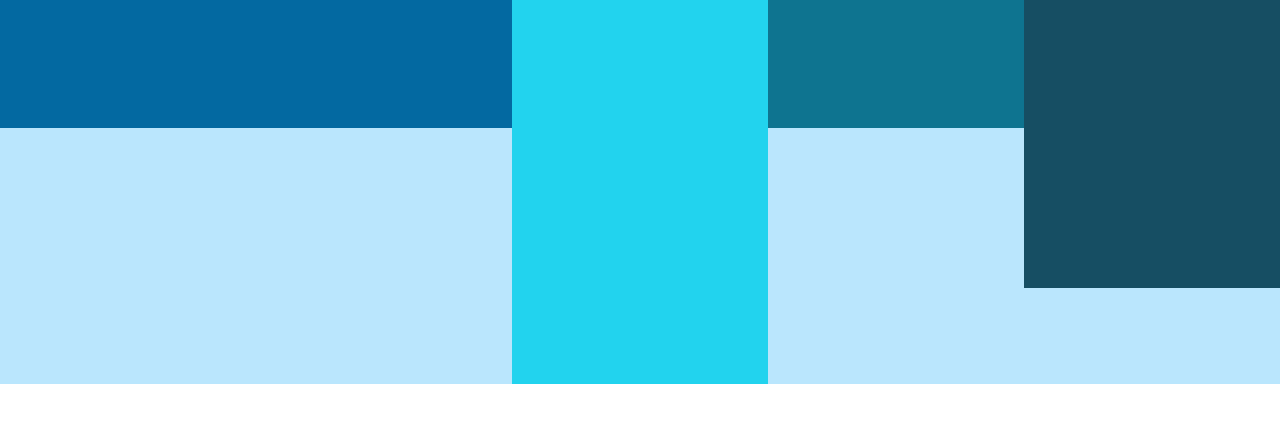
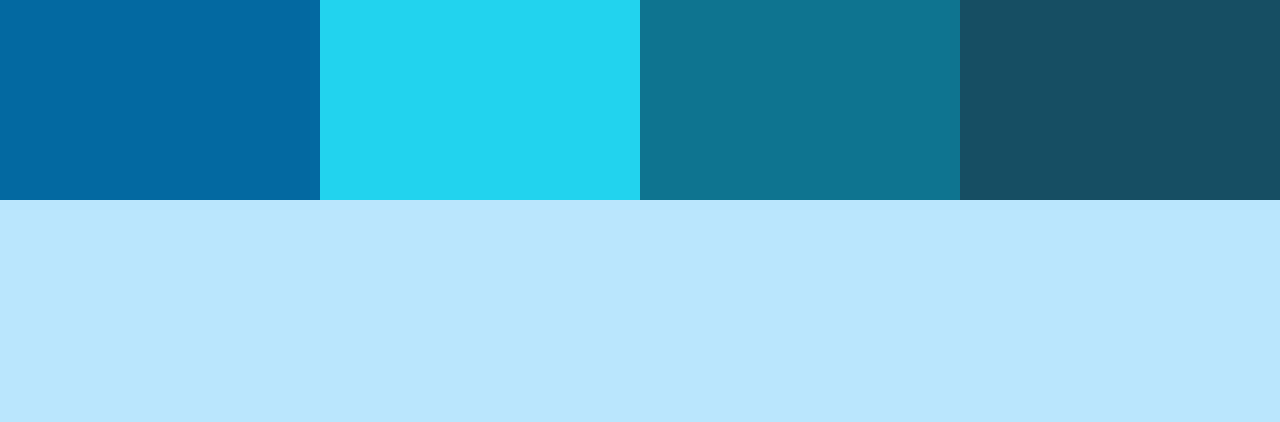
Before and after one commit to sh4rkd/Tailwind, a website: page public/index.html in a window 1280 px wide. Drawn offline with Linux system fonts and the light colour scheme.

Commit message:
video 8 platzi (corrigiendo altura con fracciones requiere h-screen)

```diff
--- a/public/index.html
+++ b/public/index.html
@@ -8,17 +8,17 @@
     <title>Tailwind</title>
 </head>
 <body>
-    <div class="w-auto h-auto bg-sky-200 flex">
-        <div class="w-1/2 h-32 bg-sky-700">
+    <div class="w-auto h-screen bg-sky-200 flex">
+        <div class="w-1/4 h-1/4 bg-sky-700">
 
         </div>
-        <div class="w-1/4 h-96 bg-cyan-400">
+        <div class="w-1/4 h-1/4 bg-cyan-400">
 
         </div>
-        <div class="w-1/4 h-32 bg-cyan-700">
+        <div class="w-1/4 h-1/4 bg-cyan-700">
 
         </div>
-        <div class="w-1/4 h-72 bg-cyan-900">
+        <div class="w-1/4 h-1/4 bg-cyan-900">
 
         </div>
     </div>
```
Also changed, not shown: public/css/tailwind.css.
